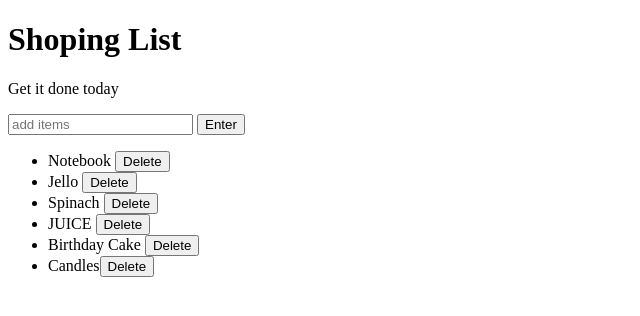
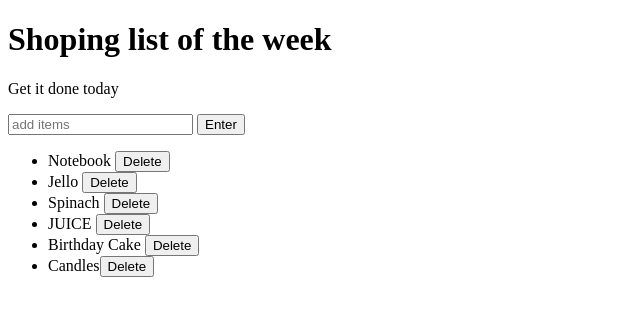
Before and after one commit to ouadieRouak/todo-list, a plain HTML site: page index.html in a window 1280 px wide. Shown: the whole page, without its empty margins (0-640 px from the left). Drawn offline with Linux system fonts and the light colour scheme.

Commit message:
changing text

```diff
--- a/index.html
+++ b/index.html
@@ -5,7 +5,7 @@
 	<link rel="stylesheet" type="text/css" href="style.css">
 </head>
 <body>
-	<h1>Shoping List</h1>
+	<h1>Shoping list of the week</h1>
 	<p id="first">Get it done today</p>
 	<input id="userinput" type="text" placeholder="add items">
 	<button id="enter">Enter</button>
```
